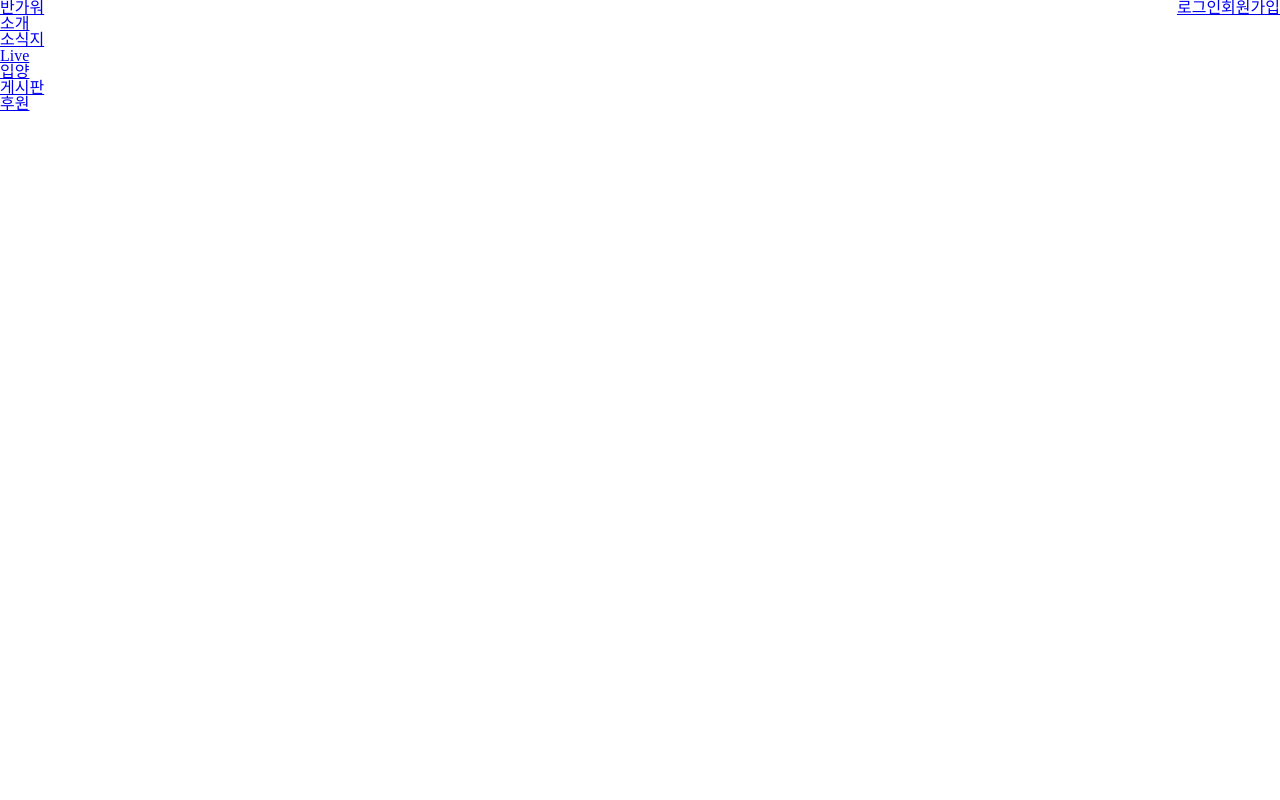
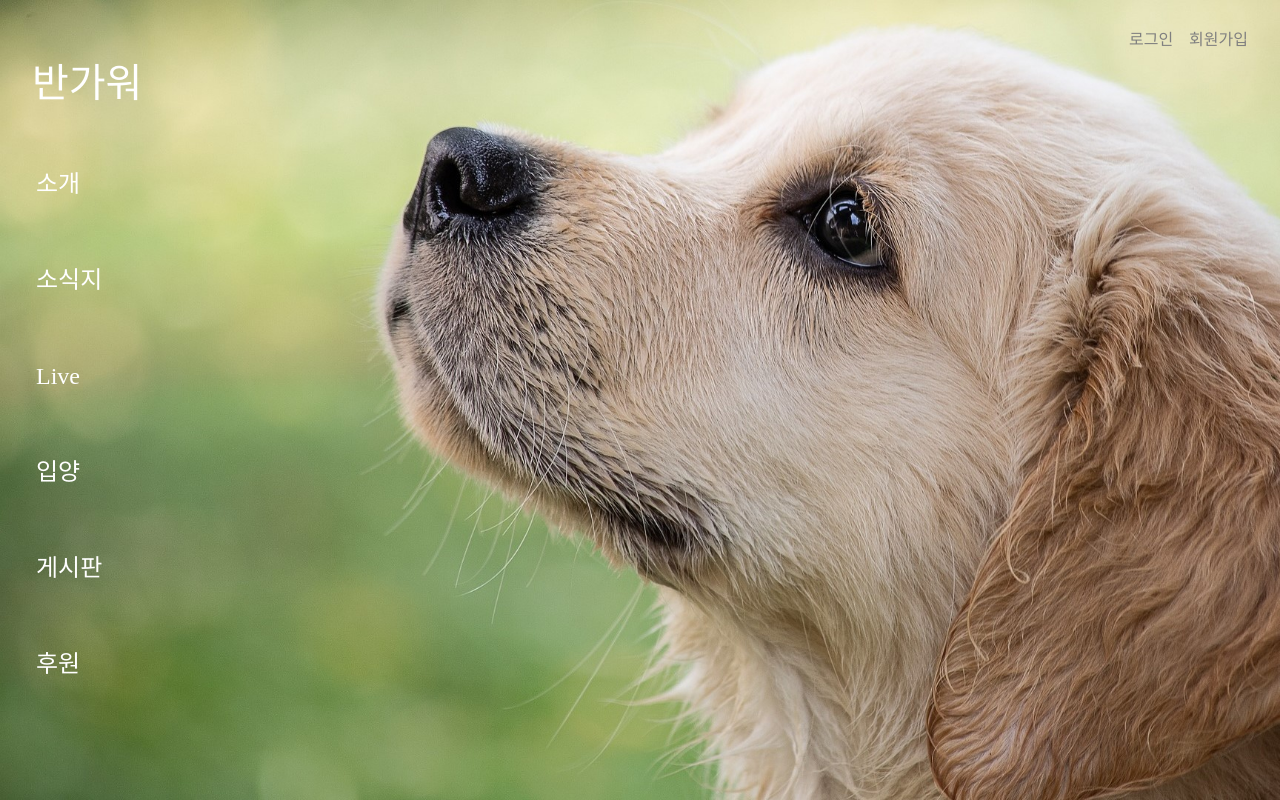
Before and after one commit to whdydrhks/SSAFY-COMMON-PROJECT, a React (Create React App) app in the folder Frontend/: page /home in a window 1280 px wide. Built offline with nearby package versions, Linux system fonts and the light colour scheme; the HTML template or start-up script is replaced by a standard one.

Commit message:
[FE] style : Home initial styling

```diff
--- a/Frontend/src/components/HomeHeader.js
+++ b/Frontend/src/components/HomeHeader.js
@@ -2,22 +2,34 @@ import React from 'react';
 import styled from 'styled-components';
 import { Link } from 'react-router-dom';
 
-const SHeaderForm = styled.div`
-  display: flex;
-  justify-content: space-between;
-`;
-const SHeaderAppName = styled.div``;
+const SHeaderForm = styled.div``;
 const SHeaderSignForm = styled.div`
   display: flex;
+  justify-content: right;
+  position: relative;
+  top: 24px;
+  right: 24px;
 `;
-const SHeaderSignElement = styled.div``;
+const SHeaderApp = styled.div`
+  font-size: 40px;
+  padding: 32px;
+  color: white;
+  a {
+    text-decoration: none;
+    color: white;
+  }
+`;
+const SHeaderSignElement = styled.div`
+  padding: 8px;
+  a {
+    text-decoration: none;
+    color: grey;
+  }
+`;
 
 function HomeHeader() {
   return (
     <SHeaderForm>
-      <SHeaderAppName>
-        <Link to="/home">반가워</Link>
-      </SHeaderAppName>
       <SHeaderSignForm>
         <SHeaderSignElement>
           <Link to="/signIn">로그인</Link>
@@ -26,6 +38,9 @@ function HomeHeader() {
           <Link to="/signUp">회원가입</Link>
         </SHeaderSignElement>
       </SHeaderSignForm>
+      <SHeaderApp>
+        <Link to="/home">반가워</Link>
+      </SHeaderApp>
     </SHeaderForm>
   );
 }
--- a/Frontend/src/components/HomeNav.js
+++ b/Frontend/src/components/HomeNav.js
@@ -2,7 +2,15 @@ import React from 'react';
 import styled from 'styled-components';
 import { Link } from 'react-router-dom';
 
-const SNavElement = styled.div``;
+const SNavElement = styled.div`
+  /* padding-left: 40px; */
+  padding: 36px;
+  a {
+    text-decoration: none;
+    color: white;
+    font-size: 24px;
+  }
+`;
 
 function HomeNav() {
   return (
--- a/Frontend/src/views/Home.js
+++ b/Frontend/src/views/Home.js
@@ -1,13 +1,22 @@
 import React from 'react';
+import styled from 'styled-components';
 import HomeHeader from '../components/HomeHeader';
 import HomeNav from '../components/HomeNav';
+import homeImg from '../assets/img/home.jpg';
+
+const SHome = styled.div`
+  background-image: url(${homeImg});
+  background-repeat: no-repeat;
+  height: 100vh;
+  background-size: cover;
+`;
 
 function Home() {
   return (
-    <>
+    <SHome>
       <HomeHeader />
       <HomeNav />
-    </>
+    </SHome>
   );
 }
 
```
Also changed, not shown: Frontend/src/assets/img/home.jpg (added).
